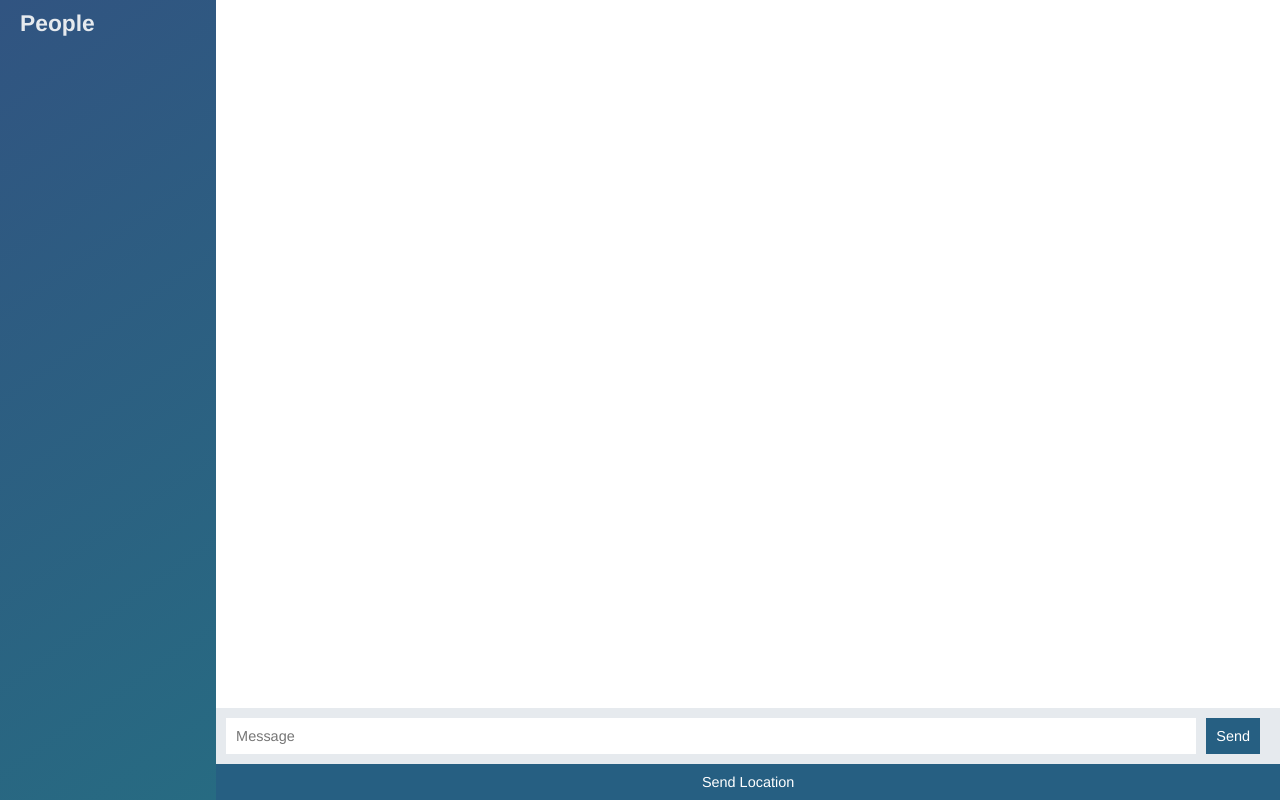
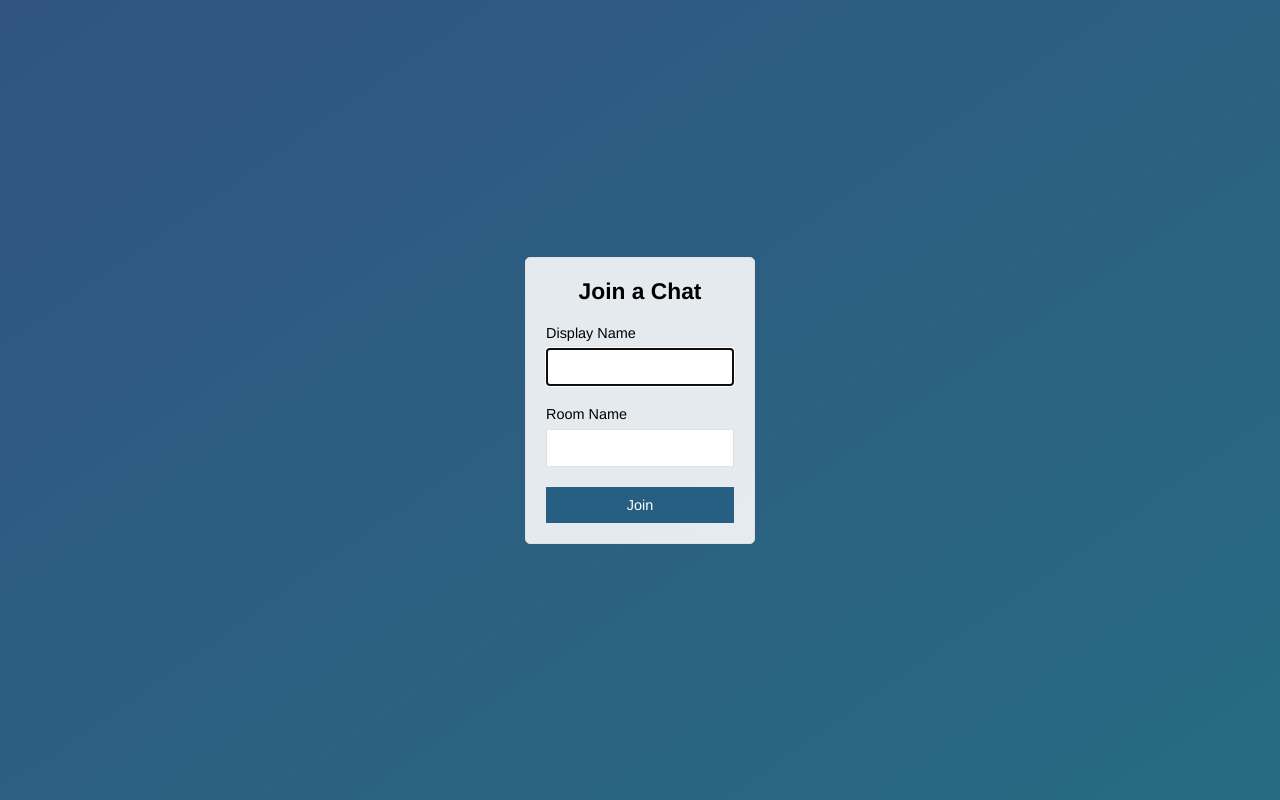
Before and after one commit to iamsss/nodechatapp, a website: page public/index.html in a window 1280 px wide. Drawn offline with nearby package versions, Linux system fonts and the light colour scheme; no server answers.

Commit message:
Adding Join Page

```diff
--- a/public/index.html
+++ b/public/index.html
@@ -4,36 +4,33 @@
     <meta charset="UTF-8">
     <meta name="viewport" content="width=device-width, initial-scale=1.0">
     <meta http-equiv="X-UA-Compatible" content="ie=edge">
-    <title>Home</title>
+    <title>Join | ChatApp</title>
     <link rel="stylesheet" href="/css/style.css">
 </head>
-<body class="chat">
-<div class="chat__sidebar">
+<body class="centered-form">
 
-    <h3>People</h3>
-    <div id="users"></div>
-</div>
-<div class="chat__main">
-        <ol id="messages" class="chat__messages">
+    <div class="centered-form">
+        <div class="centered-form__form">
+            <form action="./chat.html">
+            <div class="form-field">
+                <h3> Join a Chat</h3>
+            </div>
+            <div class="form-field">
+                <label>Display Name</label>
+                <input type="text" name="name" autofocus>
 
-                    </ol>
+            </div>
+            <div class="form-field">
+                    <label>Room Name</label>
+                    <input type="text" name="room">
 
-                <div class="chat__footer">
-
-                        <form id="message-form">
-                                <input type="text" name="message" placeholder="Message" autofocusn autocomplete="off">
-                                <button>Send</button>
-                            </form>
-                </div>
-
-                <button id="send-location">Send Location</button>
-</div>
-
-
-    <script src="/socket.io/socket.io.js"></script>
-    <script src="/js/libs/jquery-3.3.1.min.js"></script>
-    <script src="/js/index.js"> </script>
+            </div>
+            <div class="form-field">
+                <button>Join</button>
+            </div>
+        </form>
+        </div>
+    </div>
 
 </body>
-
 </html>
```
Also changed, not shown: public/chat.html (added, +40 -0 lines), public/js/chat.js (renamed from public/js/index.js).
